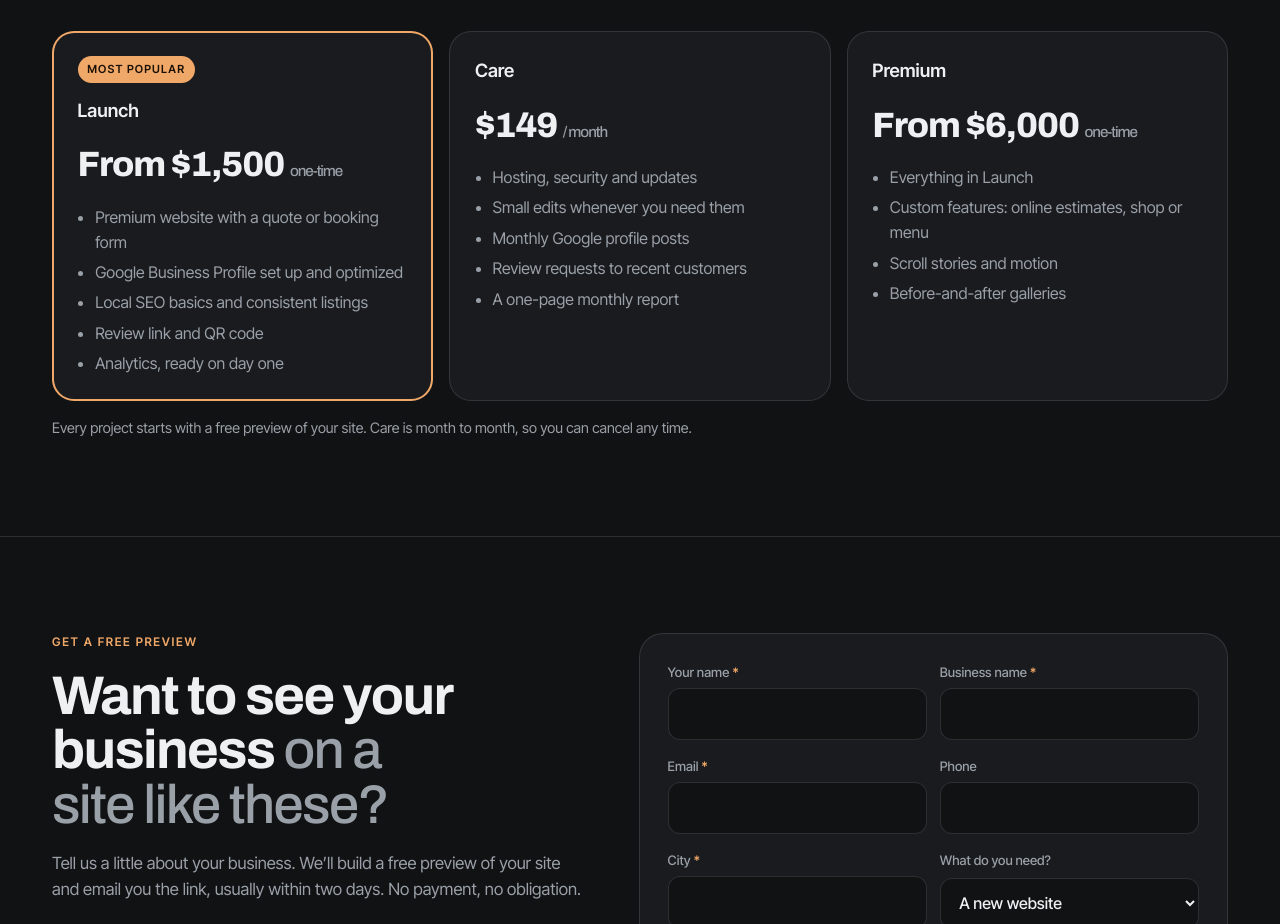
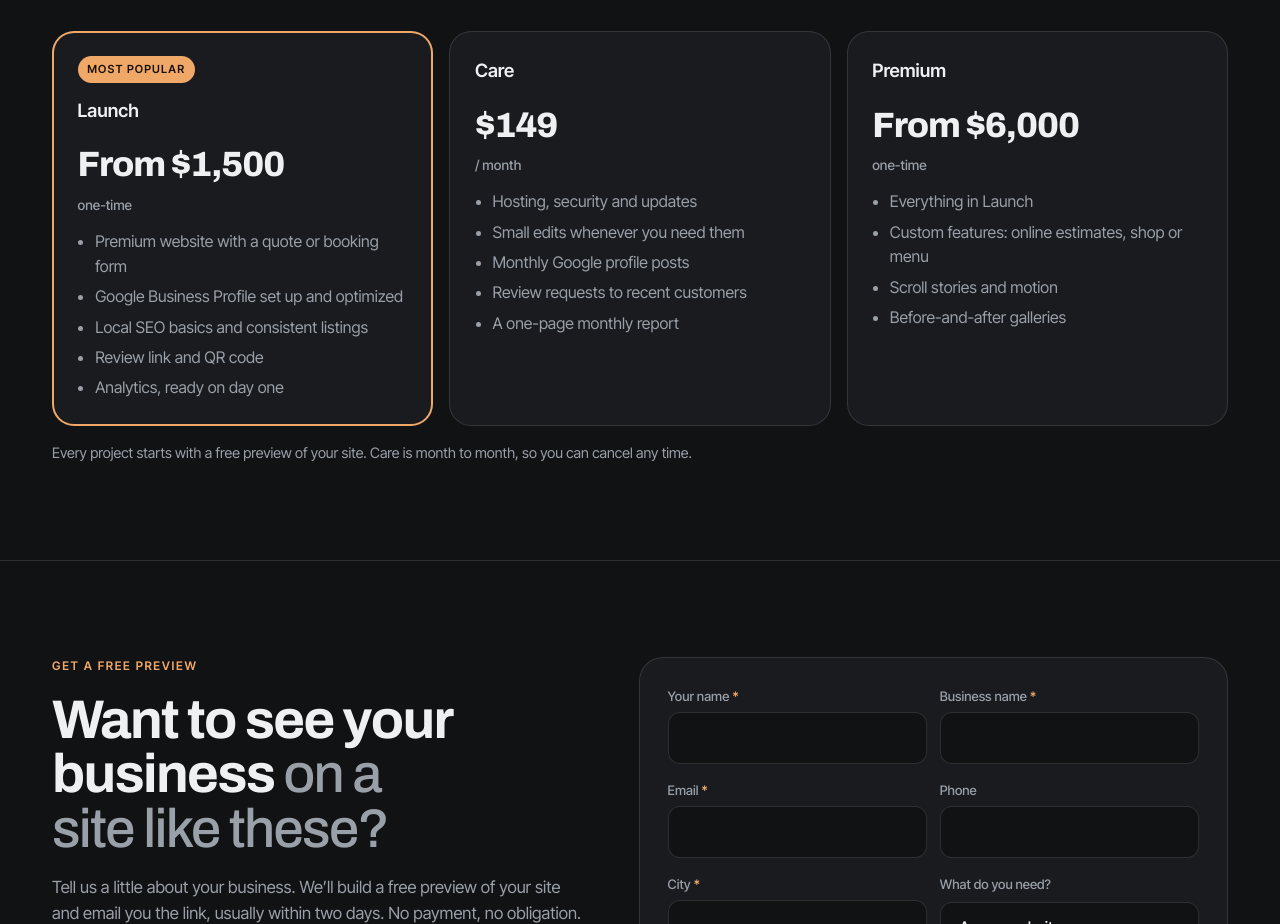
Before and after one commit to theHalfMeal/theHalfMeal.github.io, a plain HTML site: page index.html in a window 1280 px wide. Shown: the part 2922-3846 px from the top of the page. Drawn offline with Linux system fonts and the light colour scheme.

Commit message:
Put price terms on a consistent line
Co-Authored-By: Claude Opus 5.5 <noreply@anthropic.com>

```diff
--- a/index.html
+++ b/index.html
@@ -74,7 +74,7 @@ section { padding-block: clamp(4rem, 8vw, 6rem); border-top: 1px solid var(--lin
 .inc .ic { width: 42px; height: 42px; border-radius: 12px; display: grid; place-items: center; background: rgba(240,168,104,.14); color: var(--accent); }
 .inc .ic svg { width: 22px; height: 22px; }
 .inc b { font-size: 1.08rem; } .inc p { color: var(--muted); font-size: .95rem; }
-.tier .per { font-size: .95rem; color: var(--muted); font-weight: 500; }
+.tier .per { display: block; margin-top: .2rem; font-family: var(--sans); font-size: .85rem; letter-spacing: 0; color: var(--muted); font-weight: 500; }
 .tier .tag { justify-self: start; font-size: .7rem; font-weight: 700; letter-spacing: .1em; text-transform: uppercase; padding: .3rem .6rem; border-radius: 999px; background: var(--accent); color: var(--accent-ink); }
 .steps { list-style: none; padding: 0; margin: 2.2rem 0 0; display: grid; grid-template-columns: repeat(4, 1fr); gap: 16px; counter-reset: s; }
 @media (max-width: 900px) { .steps { grid-template-columns: 1fr 1fr; } } @media (max-width: 520px) { .steps { grid-template-columns: 1fr; } }
```
